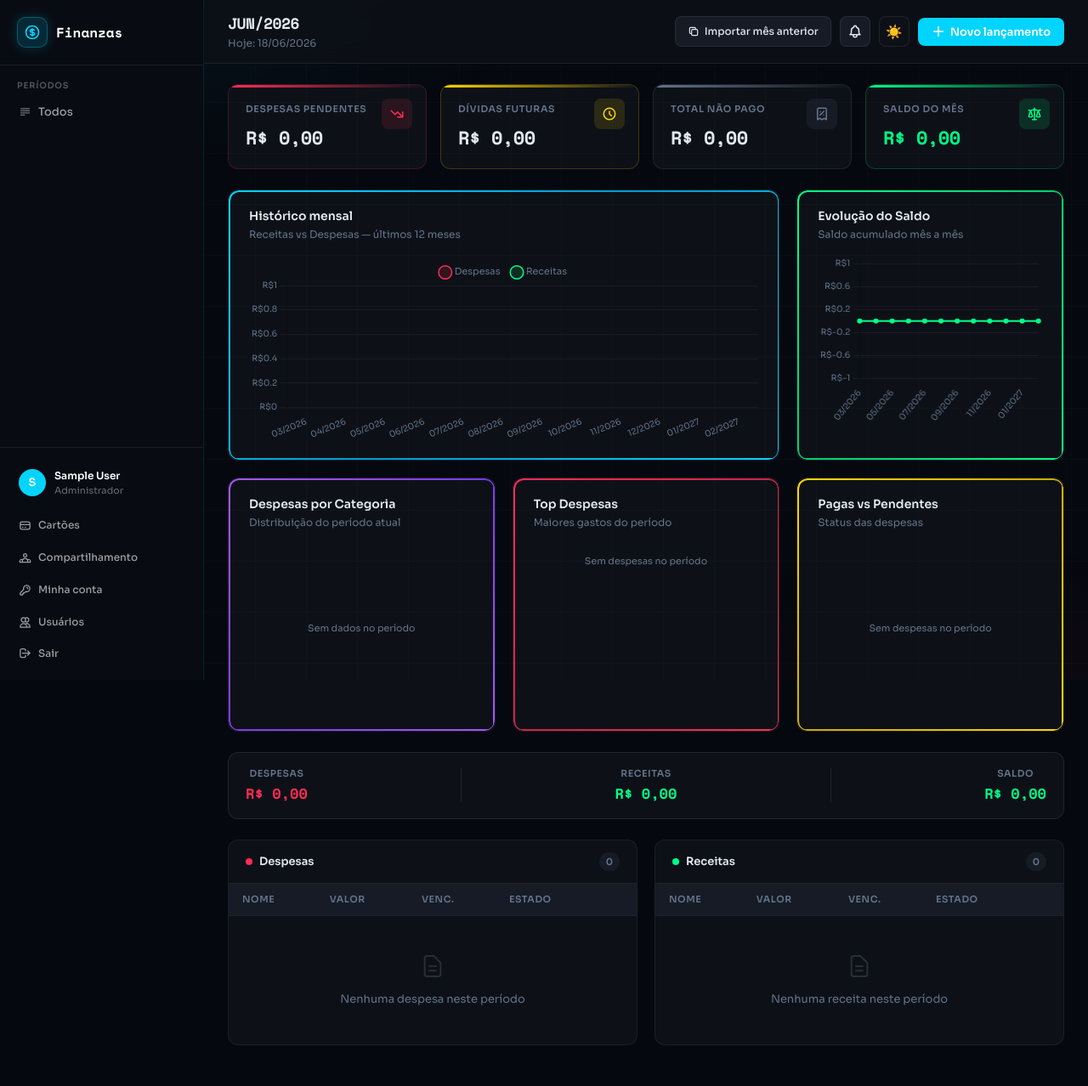
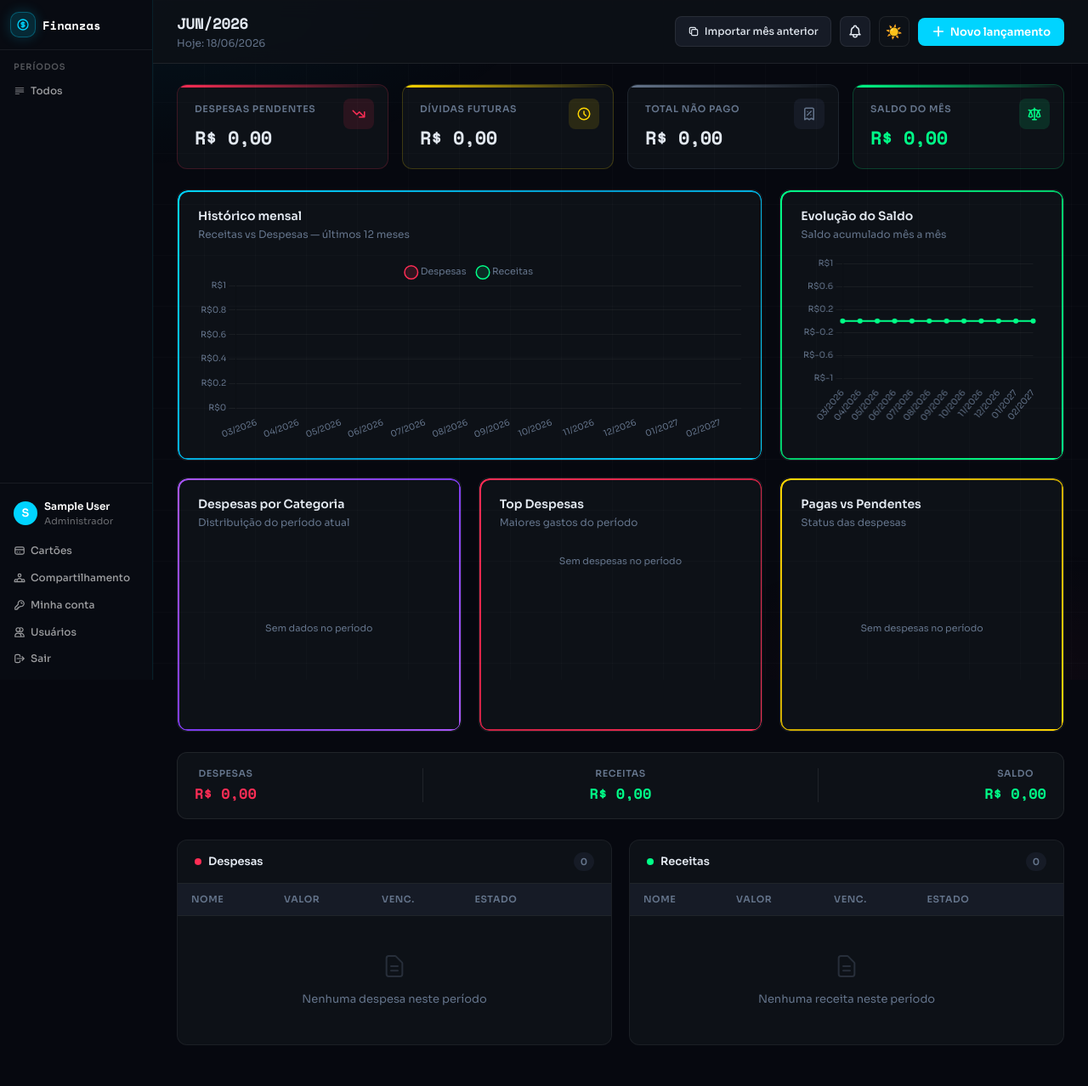
Before and after one commit to isaacsayago/projetoFinanzas, a PHP site: page /projetoFinanzas/dashboard.php in a window 1280 px wide. Shown: the whole page at 85% size. Run offline with PHP 8.4, Linux system fonts and the light colour scheme; the visitor is signed in with stand-in values (Sample User, id 1); data that the repository does not hold is empty.

Commit message:
Reduzir sidebar (240→180px) e ampliar modal de novo lançamento (640→900px)
- Sidebar mais compacta: menos padding, fontes menores, ícones menores
- Modal de novo lançamento mais largo para acomodar todos os campos
- Grid do entry-row ajustado para 10 colunas (inclui Compartilhar com)

Co-Authored-By: Claude Opus 4.6 <noreply@anthropic.com>

```diff
--- a/dashboard.php
+++ b/dashboard.php
@@ -378,7 +378,7 @@ $pendingTotal = (float)($paidData['pendente'] ?? 0);
     --glow-danger: 0 0 20px rgba(255,45,85,0.15);
     --glow-success: 0 0 20px rgba(0,255,136,0.15);
     --glow-warning: 0 0 20px rgba(255,214,0,0.15);
-    --sidebar-w: 240px;
+    --sidebar-w: 180px;
     --radius: 12px;
 }
 
@@ -432,16 +432,16 @@ body::after {
 }
 
 .sidebar-logo {
-    padding: 20px;
+    padding: 14px 12px;
     display: flex;
     align-items: center;
-    gap: 10px;
+    gap: 8px;
     border-bottom: 1px solid rgba(255,255,255,0.07);
 }
 
 .sidebar-logo-icon {
-    width: 36px;
-    height: 36px;
+    width: 30px;
+    height: 30px;
     background: rgba(0,212,255,0.15);
     border: 1px solid rgba(0,212,255,0.3);
     border-radius: 10px;
@@ -452,18 +452,18 @@ body::after {
     box-shadow: 0 0 15px rgba(0,212,255,0.2);
 }
 
-.sidebar-logo-icon svg { width: 20px; height: 20px; color: var(--accent); }
+.sidebar-logo-icon svg { width: 16px; height: 16px; color: var(--accent); }
 
 .sidebar-logo-text {
     font-family: 'Space Mono', monospace;
-    font-size: 16px;
+    font-size: 14px;
     font-weight: 700;
     color: #fff;
     white-space: nowrap;
 }
 
 .sidebar-section {
-    padding: 16px 12px 4px;
+    padding: 12px 8px 4px;
 }
 
 .sidebar-section-label {
@@ -479,7 +479,7 @@ body::after {
 .period-nav {
     flex: 1;
     overflow-y: auto;
-    padding: 0 12px;
+    padding: 0 8px;
     scrollbar-width: thin;
     scrollbar-color: rgba(255,255,255,0.1) transparent;
 }
@@ -491,12 +491,12 @@ body::after {
 .period-item {
     display: flex;
     align-items: center;
-    gap: 8px;
-    padding: 8px 10px;
+    gap: 6px;
+    padding: 6px 8px;
     border-radius: 8px;
     color: rgba(255,255,255,0.6);
     text-decoration: none;
-    font-size: 13px;
+    font-size: 12px;
     font-weight: 500;
     transition: all 0.15s;
     margin-bottom: 2px;
@@ -514,26 +514,26 @@ body::after {
     box-shadow: 0 0 12px rgba(0,212,255,0.1);
 }
 
-.period-item svg { width: 15px; height: 15px; flex-shrink: 0; opacity: 0.7; }
+.period-item svg { width: 14px; height: 14px; flex-shrink: 0; opacity: 0.7; }
 .period-item.active svg { opacity: 1; }
 
 .sidebar-footer {
-    padding: 16px 12px;
+    padding: 12px 8px;
     border-top: 1px solid rgba(255,255,255,0.07);
 }
 
 .user-info {
     display: flex;
     align-items: center;
-    gap: 10px;
-    padding: 8px 10px;
+    gap: 8px;
+    padding: 6px 8px;
     border-radius: 8px;
-    margin-bottom: 8px;
+    margin-bottom: 6px;
 }
 
 .user-avatar {
-    width: 32px;
-    height: 32px;
+    width: 28px;
+    height: 28px;
     border-radius: 50%;
     background: var(--accent);
     display: flex;
@@ -559,13 +559,13 @@ body::after {
     color: rgba(255,255,255,0.4);
 }
 
-.sidebar-actions { display: flex; flex-direction: column; gap: 4px; }
+.sidebar-actions { display: flex; flex-direction: column; gap: 2px; }
 
 .sidebar-action {
     display: flex;
     align-items: center;
-    gap: 8px;
-    padding: 8px 10px;
+    gap: 6px;
+    padding: 6px 8px;
     border-radius: 8px;
     color: rgba(255,255,255,0.6);
     text-decoration: none;
@@ -581,7 +581,7 @@ body::after {
 }
 
 .sidebar-action:hover { background: rgba(255,255,255,0.07); color: #fff; }
-.sidebar-action svg { width: 15px; height: 15px; }
+.sidebar-action svg { width: 14px; height: 14px; }
 
 /* ===== MAIN ===== */
 .main {
@@ -1107,7 +1107,7 @@ body.light .modal-overlay { background: rgba(0,0,0,0.3); }
     background: var(--surface);
     border-radius: 16px;
     width: 100%;
-    max-width: 640px;
+    max-width: 900px;
     max-height: 90vh;
     overflow-y: auto;
     box-shadow: 0 24px 64px rgba(0,0,0,0.4), 0 0 40px rgba(0,212,255,0.05);
@@ -1152,7 +1152,7 @@ body.light .modal-overlay { background: rgba(0,0,0,0.3); }
 
 .entry-row {
     display: grid;
-    grid-template-columns: 2fr 1fr 1fr 1fr 1fr auto auto 1fr auto;
+    grid-template-columns: 2fr 1fr 1fr 1fr 1fr auto auto 1fr 1fr auto;
     gap: 8px;
     margin-bottom: 8px;
     align-items: end;
```
